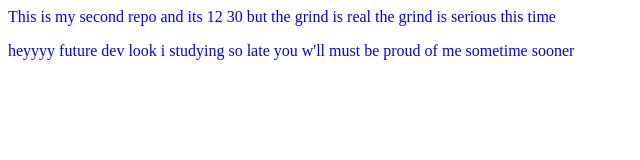
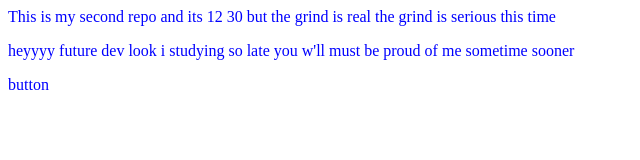
Before and after one commit to Devrajsingh7/local-repo, a plain HTML site: page index.html in a window 1280 px wide. Shown: the full height of the page, 0-640 px from the left. Drawn offline with Linux system fonts and the light colour scheme.

Commit message:
added button

```diff
--- a/index.html
+++ b/index.html
@@ -1,3 +1,4 @@
 <p>This is my second repo and its 12 30 but the grind is real the grind is serious this time</p>
 <link rel="stylesheet" href="style.css">
 <p>heyyyy future dev look i studying so late you w'll must be proud of me sometime sooner<p></p>
+<P> button</P>
```
